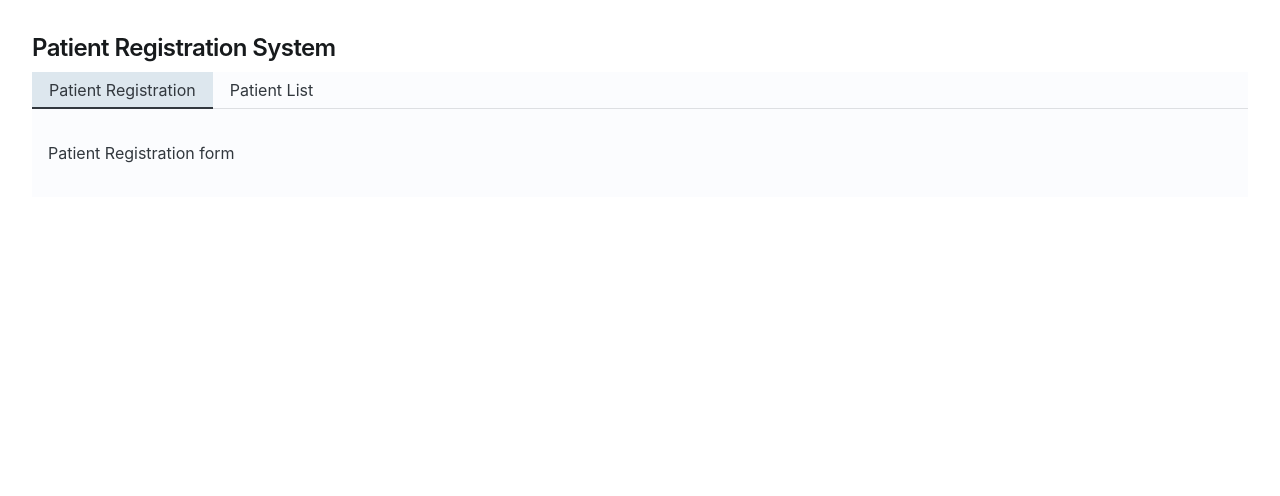
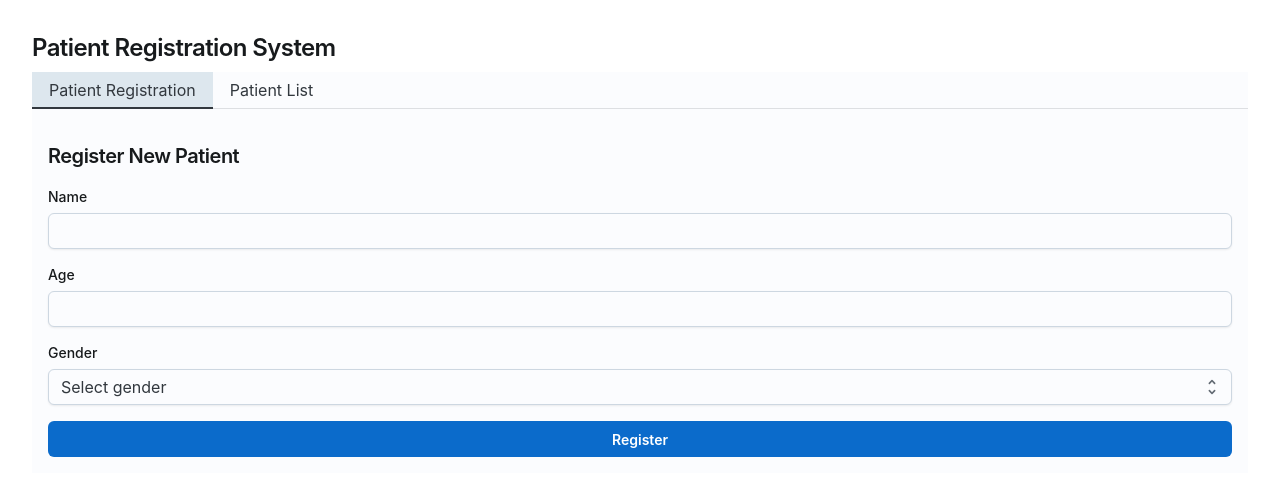
Before and after one commit to shreyas-bk24/patient-registration-app, a React (Vite) app: page / in a window 1280 px wide. Shown: the top 496 px of the page. Built offline with nearby package versions, Linux system fonts and the light colour scheme.

Commit message:
feat: implement PatientForm fields and validation

```diff
--- a/src/components/HomePage.tsx
+++ b/src/components/HomePage.tsx
@@ -4,6 +4,7 @@ import TabList from '@mui/joy/TabList';
 import Tab from '@mui/joy/Tab';
 import TabPanel from '@mui/joy/TabPanel';
 import { Box, Typography } from '@mui/joy';
+import PatientForm from './PatientForm';
 
 
 const HomePage = () => {
@@ -17,7 +18,7 @@ const HomePage = () => {
                     <Tab>Patient List</Tab>
                 </TabList>
                 <TabPanel value={0}>
-                    <p>Patient Registration form</p>
+                    <PatientForm />
                 </TabPanel>
                 <TabPanel value={1}>
                     <p>Patient list and SQL Query tab</p>
--- a/src/components/PatientForm.tsx
+++ b/src/components/PatientForm.tsx
@@ -0,0 +1,89 @@
+import React, { useState } from "react";
+import {
+    Box,
+    FormControl,
+    FormLabel,
+    Input,
+    Select,
+    Option,
+    Button,
+    Typography,
+    Stack,
+} from "@mui/joy";
+
+const PatientForm = () => {
+    const [formData, setFormData] = useState({
+        name: "",
+        age: "",
+        gender: "",
+    });
+
+    const handleChange = (e: React.ChangeEvent<HTMLInputElement>) => {
+        setFormData((prev) => ({
+            ...prev,
+            [e.target.name]: e.target.value,
+        }));
+    };
+
+    const handleGenderChange = (_: any, value: string | null) => {
+        setFormData((prev) => ({
+            ...prev,
+            gender: value ?? "",
+        }));
+    };
+
+    const handleSubmit = (e: React.FormEvent) => {
+        e.preventDefault();
+        console.log("Patient Registered:", formData);
+        setFormData({ name: "", age: "", gender: "" });
+    };
+
+    return (
+        <Box component="form" onSubmit={handleSubmit} sx={{ mt: 2 }}>
+            <Stack spacing={2}>
+                <Typography level="h4">Register New Patient</Typography>
+
+                <FormControl>
+                    <FormLabel>Name</FormLabel>
+                    <Input
+                        name="name"
+                        value={formData.name}
+                        onChange={handleChange}
+                        required
+                    />
+                </FormControl>
+
+                <FormControl>
+                    <FormLabel>Age</FormLabel>
+                    <Input
+                        name="age"
+                        type="number"
+                        value={formData.age}
+                        onChange={handleChange}
+                        required
+                    />
+                </FormControl>
+
+                <FormControl>
+                    <FormLabel>Gender</FormLabel>
+                    <Select
+                        placeholder="Select gender"
+                        value={formData.gender}
+                        onChange={handleGenderChange}
+                        required
+                    >
+                        <Option value="Male">Male</Option>
+                        <Option value="Female">Female</Option>
+                        <Option value="Other">Other</Option>
+                    </Select>
+                </FormControl>
+
+                <Button type="submit" color="primary">
+                    Register
+                </Button>
+            </Stack>
+        </Box>
+    );
+};
+
+export default PatientForm;
```
